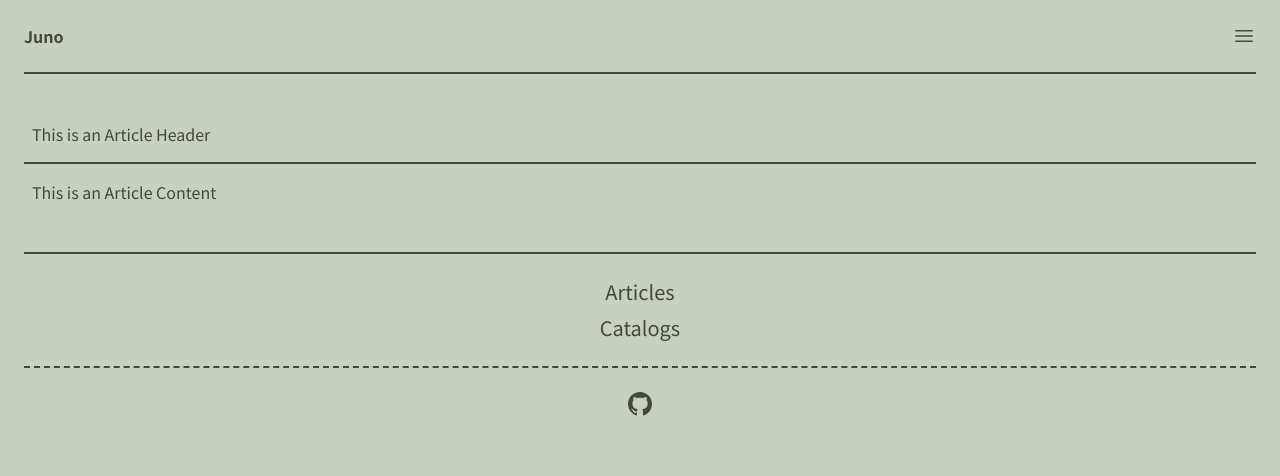
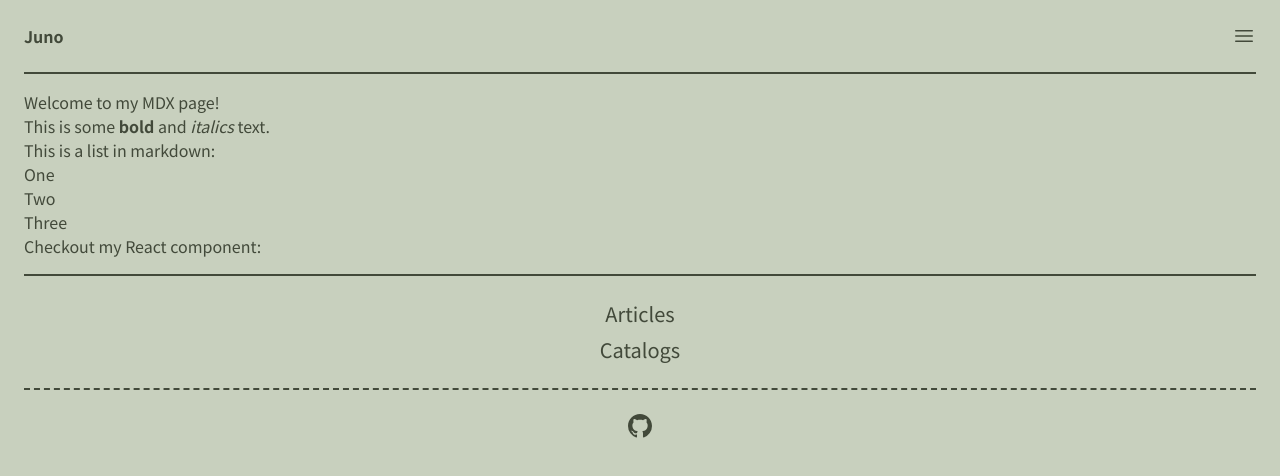
Before and after one commit to junotb/junotb.github.io, a Next.js app: page /article/1 in a window 1280 px wide. Shown: the top 476 px of the page. Built offline with nearby package versions, Linux system fonts and the light colour scheme.

Commit message:
install mdx

```diff
--- /dev/null
+++ b/app/article/1/page.mdx
@@ -0,0 +1,11 @@
+# Welcome to my MDX page!
+
+This is some **bold** and _italics_ text.
+
+This is a list in markdown:
+
+- One
+- Two
+- Three
+
+Checkout my React component:
--- a/app/article/[slug]/page.tsx
+++ /dev/null
@@ -1,24 +0,0 @@
-
-
-const Page = ({
-  params
-}: {
-  params: {
-    slug: string
-  }
-}) => {
-  return (
-    <article>
-      <div className="px-6 py-8">
-        <header className="px-2 py-4">
-          This is an Article Header
-        </header>
-        <section className="border-t-2 border-[rgb(var(--foreground-rgb))] px-2 py-4">
-          This is an Article Content
-        </section>
-      </div>
-    </article>
-  )
-};
-
-export default Page;
--- /dev/null
+++ b/app/article/template.tsx
@@ -0,0 +1,7 @@
+export default function Template({ children }: { children: React.ReactNode }) {
+  return (
+    <article
+      className="px-6 py-4"
+    >{children}</article>
+  )
+}
--- /dev/null
+++ b/mdx-components.tsx
@@ -0,0 +1,7 @@
+import type { MDXComponents } from 'mdx/types'
+
+export function useMDXComponents(components: MDXComponents): MDXComponents {
+  return {
+    ...components,
+  }
+}
--- a/next.config.js
+++ b/next.config.js
@@ -1,6 +1,6 @@
-/**
- * @type {import('next').NextConfig}
- */
+const withMDX = require('@next/mdx')()
+
+/** @type {import('next').NextConfig} */
 const nextConfig = {
   output: 'export',
   // Optional: Add a trailing slash to all paths `/about` -> `/about/`
@@ -9,7 +9,10 @@ const nextConfig = {
   // distDir: 'dist',
   images: {
     unoptimized: true
-  }
+  },
+  // Configure `pageExtensions`` to include MDX files
+  pageExtensions: ['js', 'jsx', 'mdx', 'ts', 'tsx'],
+  // Optionally, add any other Next.js config below
 }
 
-module.exports = nextConfig
+module.exports = withMDX(nextConfig)
--- a/package.json
+++ b/package.json
@@ -9,6 +9,10 @@
     "lint": "next lint"
   },
   "dependencies": {
+    "@mdx-js/loader": "^2.3.0",
+    "@mdx-js/react": "^2.3.0",
+    "@next/mdx": "^13.5.4",
+    "@types/mdx": "^2.0.8",
     "@types/node": "20.4.5",
     "@types/react": "18.2.16",
     "@types/react-dom": "18.2.7",
```
Also changed, not shown: 1 other file (tests, documents, lock files or other folders).
